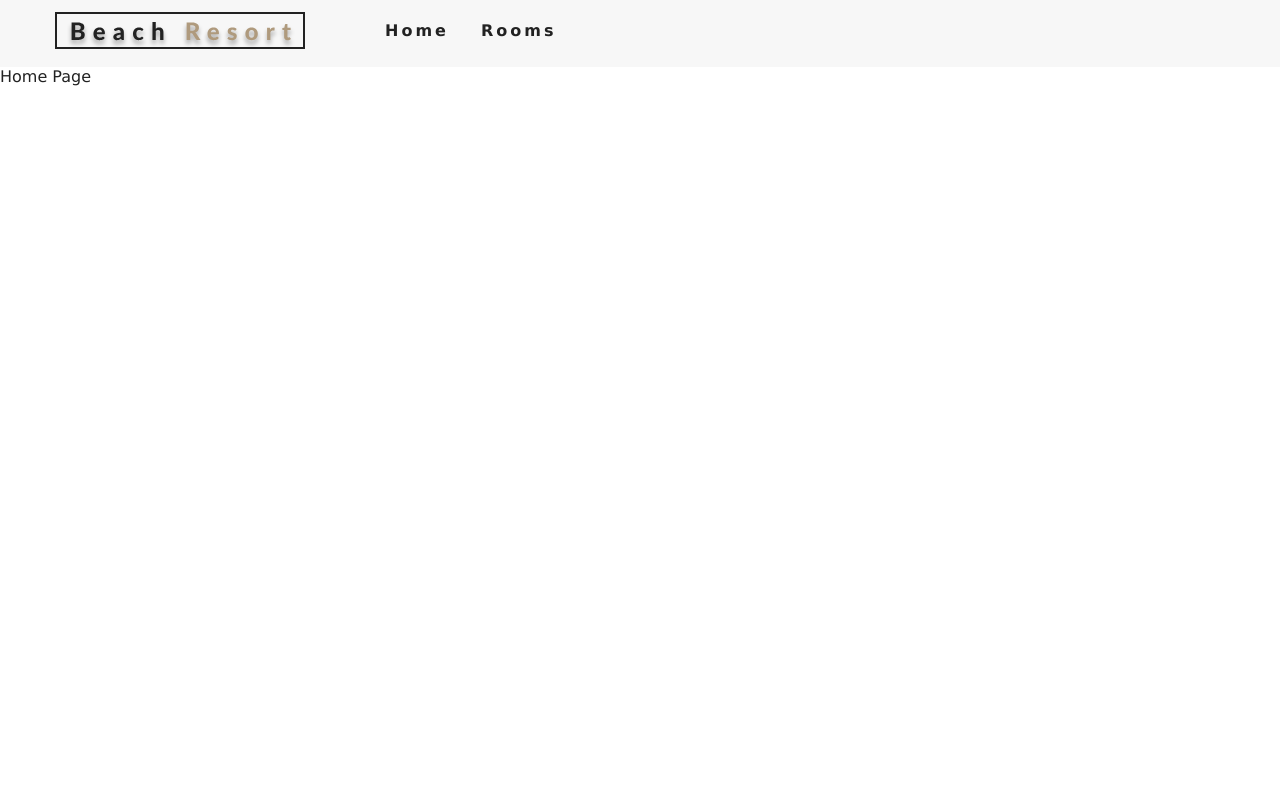
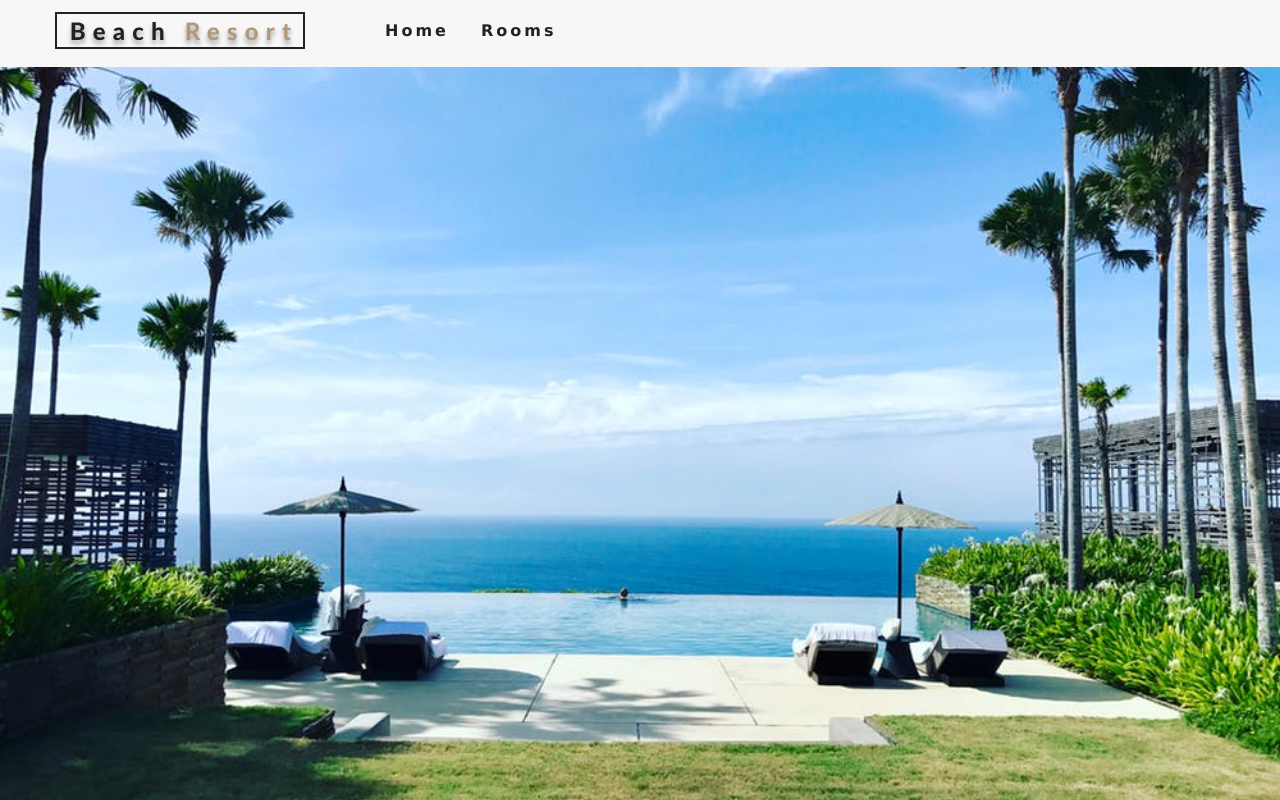
Before and after one commit to Vardhu2706/react-beach_resort, a React (Create React App) app: page / in a window 1280 px wide. Built offline with nearby package versions, Linux system fonts and the light colour scheme.

Commit message:
Created a Hero

```diff
--- /dev/null
+++ b/src/components/Hero.js
@@ -0,0 +1,15 @@
+// Importing Helpers
+import React from "react";
+
+// Functional Component
+function Hero({ children, hero }) {
+  return <header className={hero}>{children}</header>;
+}
+
+// Default Export
+export default Hero;
+
+// Default Props
+Hero.defaultProps = {
+  hero: "defaultHero ",
+};
--- a/src/pages/ErrorPage.js
+++ b/src/pages/ErrorPage.js
@@ -1,11 +1,12 @@
 // Importing Helpers
 import React from "react";
 
-// Importing Styles
+// Importing Components
+import Hero from "../components/Hero";
 
 // Functional Components
 const ErrorPage = () => {
-  return <div>Error Page</div>;
+  return <Hero />;
 };
 
 // Default Export
--- a/src/pages/HomePage.js
+++ b/src/pages/HomePage.js
@@ -1,11 +1,14 @@
 // Importing Helpers
 import React from "react";
 
-// Importing Styles
+// Importing Components
+import Hero from "../components/Hero.js";
 
 // Functional Component
 const Home = () => {
-  return <div>Home Page</div>;
+  return (
+    <Hero hero="defaultHero"></Hero>
+  );
 };
 
 // Default Export
--- a/src/pages/RoomsPage.js
+++ b/src/pages/RoomsPage.js
@@ -2,12 +2,13 @@
 import React from "react";
 
 // Importing Components
+import Hero from "../components/Hero";
 
 // Importing Styles
 
 // Functional Component
 const Rooms = () => {
-  return <div>Rooms Page</div>;
+  return <Hero hero="roomsHero">Rooms Page</Hero>;
 };
 
 // Default Export
```
